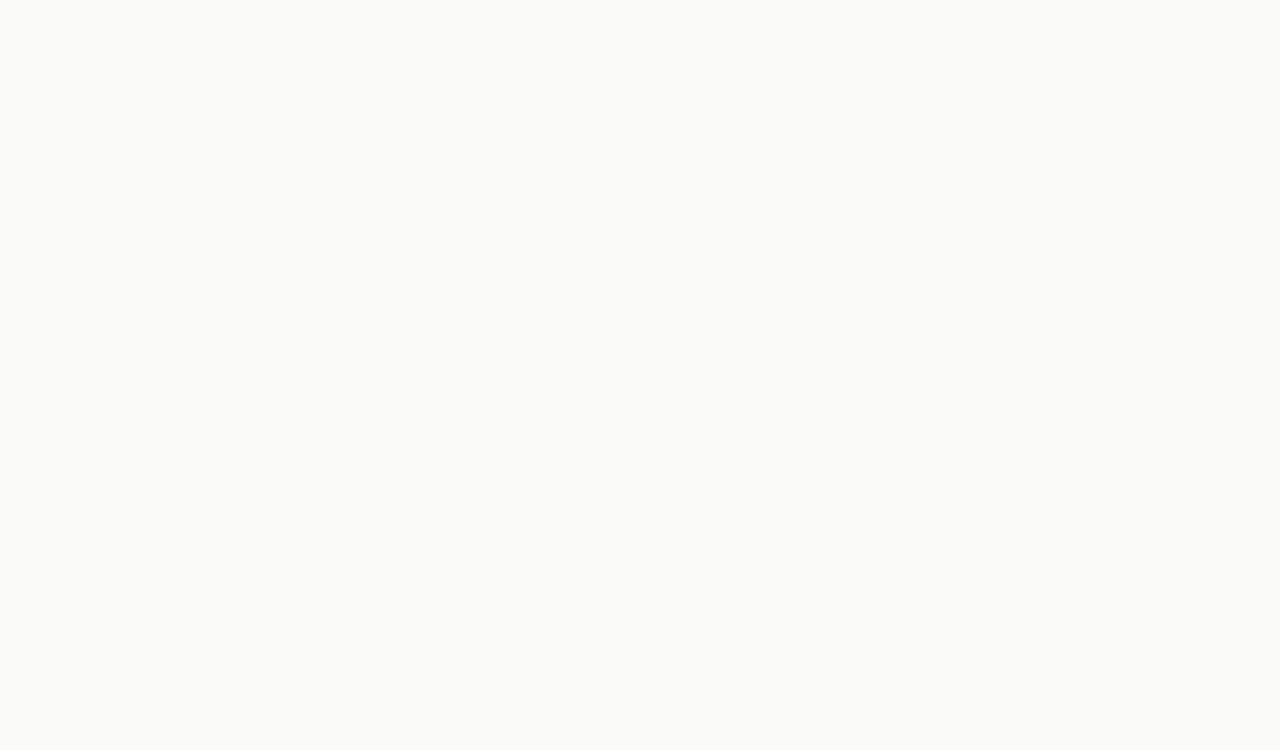
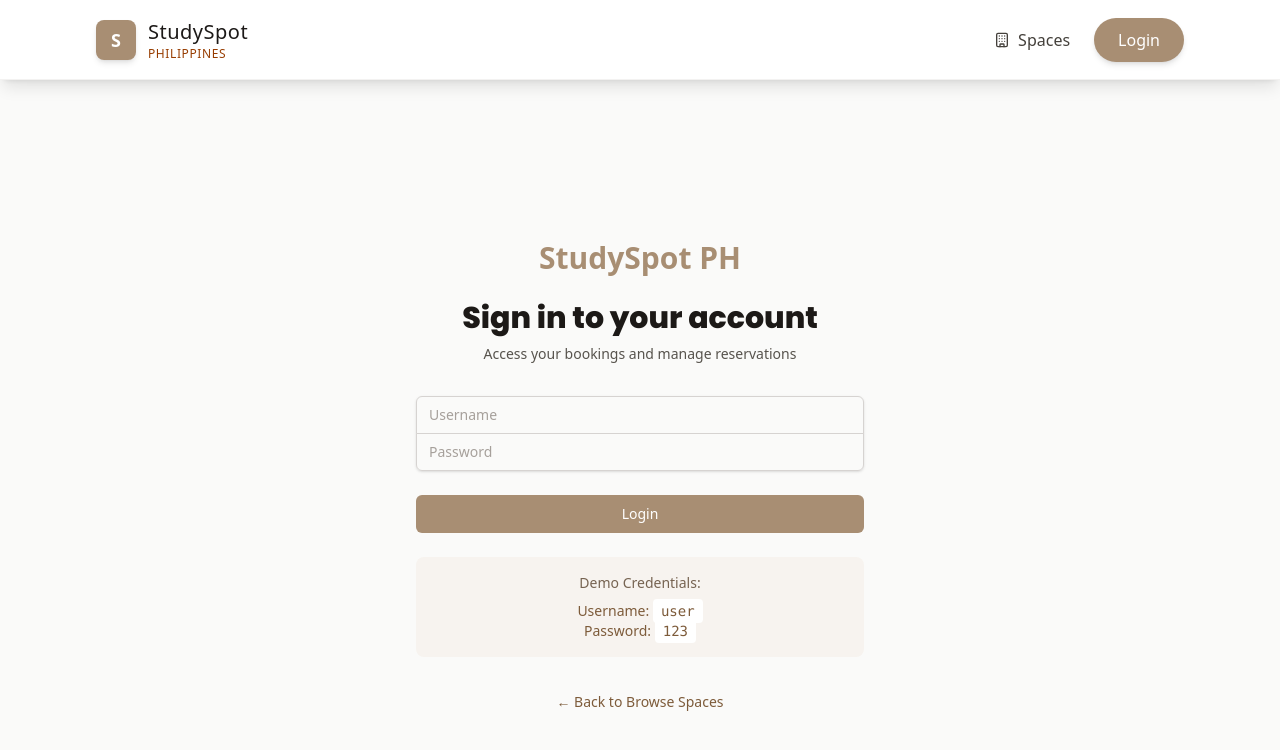
Before and after one commit to bmsj23/mp, a React (Vite) app: page /login in a window 1280 px wide. Before the commit this address had no page. Shown: the top 750 px of the page. Built offline with nearby package versions, Linux system fonts and the light colour scheme; the HTML template or start-up script is replaced by a standard one.

Commit message:
feat: replace login modal with dedicated login page and wire routing/header

```diff
--- a/src/App.jsx
+++ b/src/App.jsx
@@ -3,6 +3,7 @@ import AuthProvider from './contexts/AuthContext.jsx';
 import BookingsProvider from './contexts/BookingsContext.jsx';
 import Homepage from './pages/Homepage';
 import SpaceDetail from './pages/SpaceDetail';
+import Login from './pages/Login';
 import Dashboard from './pages/Dashboard';
 import ProtectedRoute from './components/ProtectedRoute';
 
@@ -15,6 +16,7 @@ export default function App() {
             <Routes>
               <Route path="/" element={<Homepage />} />
               <Route path="/space/:spaceId" element={<SpaceDetail />} />
+              <Route path="/login" element={<Login />} />
               <Route
                 path="/dashboard/my-bookings"
                 element={
--- a/src/components/Header.jsx
+++ b/src/components/Header.jsx
@@ -1,14 +1,12 @@
 import { useState } from 'react';
-import { Link, useLocation } from 'react-router-dom';
-import { createPortal } from 'react-dom';
+import { Link, useLocation, useNavigate } from 'react-router-dom';
 import { User, Calendar, LogOut, Building } from 'lucide-react';
 import { useAuth } from '../hooks/useAuth';
-import LoginModal from './LoginModal';
 
 export default function Header() {
   const { user, logout } = useAuth();
   const location = useLocation();
-  const [showLoginModal, setShowLoginModal] = useState(false);
+  const navigate = useNavigate();
   const [showUserDropdown, setShowUserDropdown] = useState(false);
 
   // Check active pages
@@ -70,9 +68,7 @@ export default function Header() {
                     <div className="w-8 h-8 bg-[#7d5b3a] rounded-full flex items-center justify-center hover:cursor-pointer">
                       <User className="h-4 w-4 text-white" />
                     </div>
-                    <span className="text-stone-700 font-medium text-sm">
-                      {user.name}
-                    </span>
+                    <span className="text-stone-700 font-medium text-sm">{user.name}</span>
                   </button>
                   {showUserDropdown && (
                     <div className="absolute right-0 mt-2 w-27 bg-white rounded-xl shadow-lg border border-stone-200 z-50">
@@ -97,28 +93,21 @@ export default function Header() {
                       : 'text-stone-700 hover:text-amber-800'
                   }`}
                 >
-                  <Building className={`h-4 w-4 group-hover:scale-110 transition-transform ${
-                    isSpacesActive ? 'text-amber-800' : ''
-                  }`} />
+                  <Building className={`h-4 w-4 group-hover:scale-110 transition-transform ${isSpacesActive ? 'text-amber-800' : ''}`} />
                   <span>Spaces</span>
                 </Link>
 
                 <button
-                  onClick={() => setShowLoginModal(true)}
+                  onClick={() => navigate('/login', { state: { from: location } })}
                   className="bg-[#a88e73] text-white px-6 py-2.5 rounded-full hover:bg-[#766351] hover:cursor-pointer transition-all duration-300 shadow-md hover:shadow-lg font-medium"
                 >
-                  Sign In
+                  Login
                 </button>
               </div>
             )}
           </nav>
         </div>
       </div>
-
-      {showLoginModal && createPortal(
-        <LoginModal onClose={() => setShowLoginModal(false)} />,
-        document.body
-      )}
     </header>
   );
 }
--- a/src/components/LoginModal.jsx
+++ /dev/null
@@ -1,108 +0,0 @@
-import { useState } from 'react';
-import { X } from 'lucide-react';
-import { useAuth } from '../hooks/useAuth';
-
-export default function LoginModal({ onClose }) {
-  const { login, isLoading } = useAuth();
-  const [formData, setFormData] = useState({
-    username: '',
-    password: ''
-  });
-  const [error, setError] = useState('');
-
-  const handleSubmit = async (e) => {
-    e.preventDefault();
-    setError('');
-
-    const result = await login(formData.username, formData.password);
-
-    if (result.success) {
-      onClose();
-    } else {
-      setError(result.error);
-    }
-  };
-
-  const handleChange = (e) => {
-    setFormData(prev => ({
-      ...prev,
-      [e.target.name]: e.target.value
-    }));
-  };
-
-  const handleOverlayClick = (e) => {
-    if (e.target === e.currentTarget) {
-      onClose();
-    }
-  };
-
-  return (
-    <div
-      className="fixed inset-0 bg-gradient-to-br from-[#a88e73]/30 to-[#766351]/30 backdrop-blur-md flex items-center justify-center z-50"
-      onClick={handleOverlayClick}
-    >
-      <div
-        className="bg-white rounded-2xl shadow-2xl w-full max-w-md mx-4 p-0 overflow-hidden border border-[#a88e73]/30"
-        onClick={(e) => e.stopPropagation()}
-      >
-        {/* Header */}
-        <div className="bg-gradient-to-r from-[#a88e73] to-[#766351] px-6 py-5 flex items-center justify-between">
-          <h2 className="text-2xl font-semibold text-white tracking-wide">Sign In</h2>
-          <button
-            onClick={onClose}
-            className="text-white hover:text-black transition-colors"
-          >
-            <X className="h-6 w-6" />
-          </button>
-        </div>
-
-        {/* Form */}
-        <form onSubmit={handleSubmit} className="px-6 py-8 space-y-6">
-          <div>
-            <label className="block text-sm font-medium text-[#766351] mb-2">Username</label>
-            <input
-              type="text"
-              name="username"
-              value={formData.username}
-              onChange={handleChange}
-              placeholder="Enter your username"
-              className="w-full px-4 py-3 border border-[#a88e73] rounded-lg bg-white text-black focus:outline-none focus:ring-2 focus:ring-[#a88e73] focus:border-[#766351] transition-all"
-              required
-            />
-          </div>
-          <div>
-            <label className="block text-sm font-medium text-[#766351] mb-2">Password</label>
-            <input
-              type="password"
-              name="password"
-              value={formData.password}
-              onChange={handleChange}
-              placeholder="Enter your password"
-              className="w-full px-4 py-3 border border-[#a88e73] rounded-lg bg-white text-black focus:outline-none focus:ring-2 focus:ring-[#a88e73] focus:border-[#766351] transition-all"
-              required
-            />
-          </div>
-          {error && (
-            <p className="text-red-600 text-sm text-center font-medium">{error}</p>
-          )}
-          <button
-            type="submit"
-            disabled={isLoading}
-            className="w-full py-3 rounded-lg bg-gradient-to-r from-[#a88e73] to-[#766351] text-white font-semibold text-lg shadow-md hover:from-[#766351] hover:to-[#a88e73] transition-all duration-200 disabled:opacity-50"
-          >
-            {isLoading ? 'Logging in...' : 'Login'}
-          </button>
-        </form>
-
-        {/* Demo credentials */}
-        <div className="bg-[#f7f3ef] px-6 py-4 text-sm text-[#766351] border-t border-[#a88e73]/20">
-          <p className="font-semibold mb-1">Demo credentials:</p>
-          <div className="flex gap-6">
-            <p><span className="font-medium">Username:</span> user</p>
-            <p><span className="font-medium">Password:</span> 123</p>
-          </div>
-        </div>
-      </div>
-    </div>
-  );
-}
--- /dev/null
+++ b/src/pages/Login.jsx
@@ -0,0 +1,133 @@
+import React, { useState } from 'react';
+import { Navigate, useNavigate, Link, useLocation } from 'react-router-dom';
+import { Loader } from 'lucide-react';
+import { useAuth } from '../hooks/useAuth';
+import Header from '../components/Header';
+
+export default function LoginPage() {
+  const [credentials, setCredentials] = useState({ username: '', password: '' });
+  const [error, setError] = useState('');
+  const navigate = useNavigate();
+  const location = useLocation();
+  const { login, user, isLoading } = useAuth();
+
+  // if already authenticated, redirect to origin or home
+  if (user) {
+    const from = location.state && location.state.from ? location.state.from : null;
+    if (from && from.pathname) {
+      return <Navigate to={from.pathname + (from.search || '')} replace />;
+    }
+    return <Navigate to="/" replace />;
+  }
+
+  const handleInputChange = (e) => {
+    const { name, value } = e.target;
+    setCredentials(prev => ({ ...prev, [name]: value }));
+    if (error) setError('');
+  };
+
+  const handleSubmit = async (e) => {
+    e.preventDefault();
+    setError('');
+    const result = await login(credentials.username, credentials.password);
+    if (result && result.success) {
+      const from = location.state && location.state.from ? location.state.from : null;
+      if (from && from.pathname) {
+        navigate(from.pathname + (from.search || ''), { replace: true });
+      } else {
+        navigate('/', { replace: true });
+      }
+    } else if (result && result.error) {
+      setError(result.error + ' — Try: user / 123');
+    } else {
+      setError('Invalid username or password. Try: user / 123');
+    }
+  };
+
+  return (
+
+    <>
+    <Header />
+
+    <div className="min-h-calc(100vh - 5rem) flex items-center justify-center bg-stone-50 py-12 px-4 sm:px-6 lg:px-8">
+      <div className="max-w-md w-full space-y-8 pt-28">
+        <div>
+          <div className="text-center">
+            <Link to="/" className="text-3xl font-bold text-[#a88e73] hover:text-[#766351]">
+              StudySpot PH
+            </Link>
+          </div>
+          <h2 className="mt-6 text-center text-3xl font-extrabold text-stone-900">Sign in to your account</h2>
+          <p className="mt-2 text-center text-sm text-stone-600">Access your bookings and manage reservations</p>
+        </div>
+
+        <form className="mt-8 space-y-6" onSubmit={handleSubmit}>
+          <div className="rounded-md shadow-sm -space-y-px">
+            <div>
+              <label htmlFor="username" className="sr-only">Username</label>
+              <input
+                id="username"
+                name="username"
+                type="text"
+                required
+                className="appearance-none rounded-none relative block w-full px-3 py-2 border border-stone-300 placeholder-stone-400 text-stone-900 rounded-t-md focus:outline-1 focus:ring-0 focus-visible:outline-1 focus:z-10 sm:text-sm no-focus-ring focus:border-stone-700"
+                placeholder="Username"
+                value={credentials.username}
+                onChange={handleInputChange}
+                disabled={isLoading}
+              />
+            </div>
+            <div>
+              <label htmlFor="password" className="sr-only">Password</label>
+              <input
+                id="password"
+                name="password"
+                type="password"
+                required
+                className="appearance-none rounded-none relative block w-full px-3 py-2 border border-stone-300 placeholder-stone-400 text-stone-900 rounded-b-md focus:outline-none focus:ring-0 focus-visible:outline-none focus:z-10 sm:text-sm no-focus-ring focus:border-stone-700"
+                placeholder="Password"
+                value={credentials.password}
+                onChange={handleInputChange}
+                disabled={isLoading}
+              />
+            </div>
+          </div>
+
+          {error && (
+            <div className="text-red-600 text-sm text-center bg-red-50 p-3 rounded-md">{error}</div>
+          )}
+
+          <div>
+            <button
+              type="submit"
+              disabled={isLoading}
+              className="group relative w-full flex justify-center py-2 px-4 border border-transparent text-sm font-medium rounded-md text-white bg-[#a88e73] hover:bg-[#766351] focus:outline-none focus:ring-2 focus:ring-offset-2 focus:ring-[#766351] disabled:bg-stone-300 disabled:cursor-not-allowed transition duration-200"
+            >
+              {isLoading ? (
+                <>
+                  <Loader className="animate-spin mr-3 h-5 w-5" />
+                  Logging in...
+                </>
+              ) : (
+                'Login'
+              )}
+            </button>
+          </div>
+
+          <div className="text-center">
+            <div className="bg-[#f7f3ef] p-4 rounded-lg">
+              <p className="text-sm text-[#766351] font-medium mb-2">Demo Credentials:</p>
+              <p className="text-sm text-[#7d5b3a]">Username: <code className="bg-white px-2 py-1 rounded">user</code></p>
+              <p className="text-sm text-[#7d5b3a]">Password: <code className="bg-white px-2 py-1 rounded">123</code></p>
+            </div>
+          </div>
+        </form>
+
+        <div className="text-center">
+          <Link to="/" className="text-[#7d5b3a] hover:text-[#655545] text-sm font-medium">← Back to Browse Spaces</Link>
+        </div>
+      </div>
+    </div>
+    </>
+  );
+}
```
Also changed, not shown: 1 other file (tests, documents, lock files or other folders).
